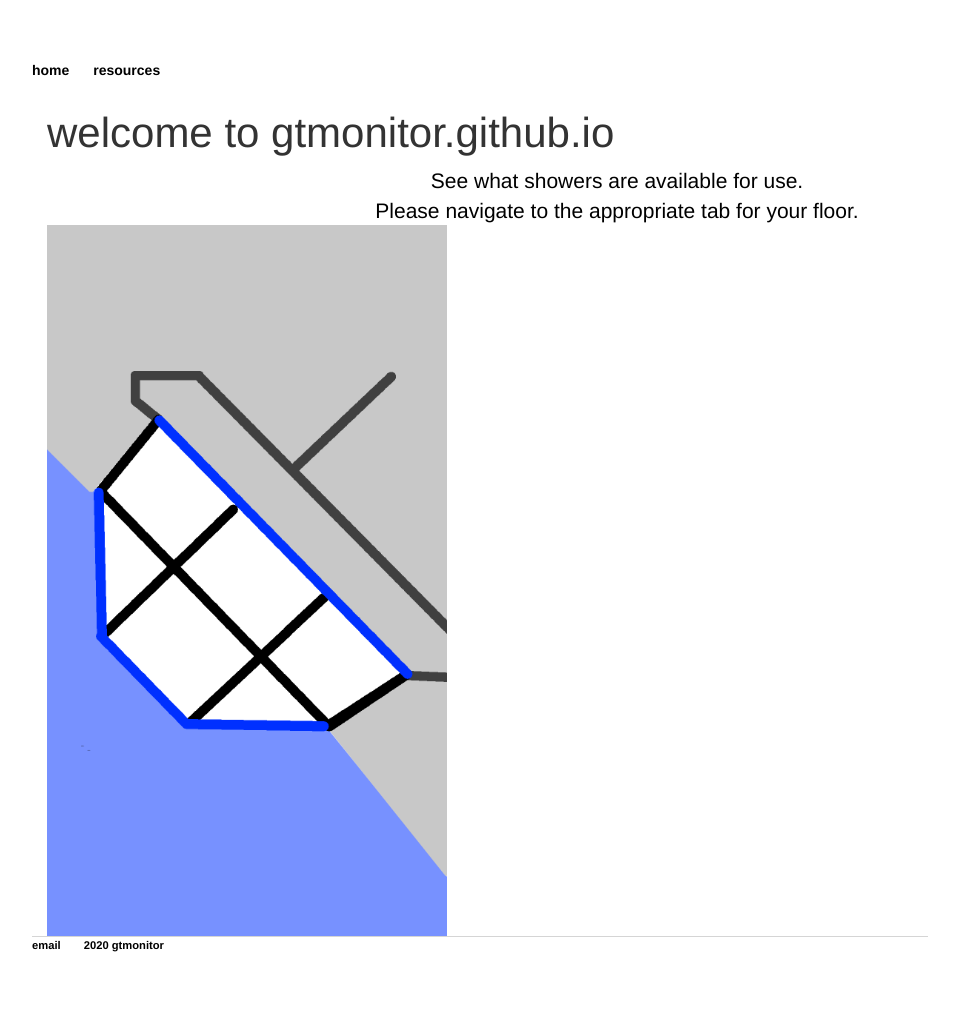
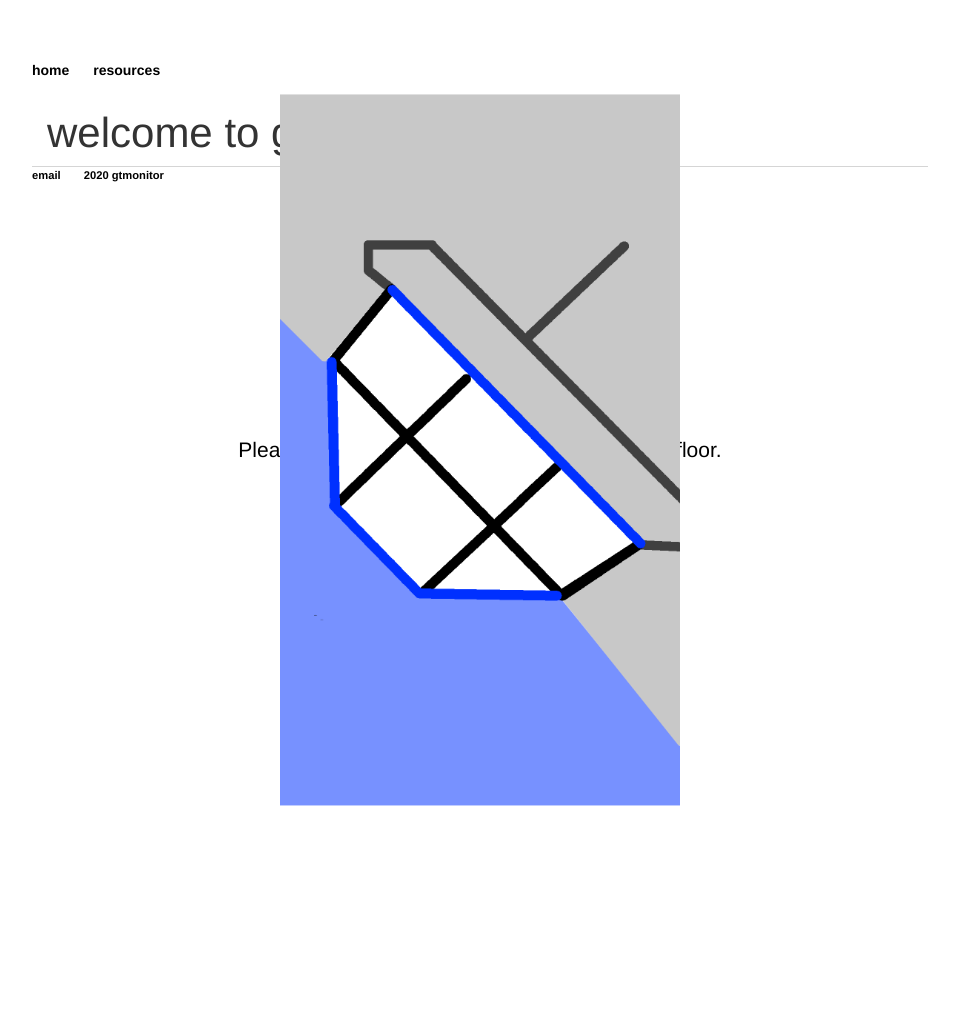
Before and after one commit to gtmonitor/gtmonitor.github.io, a Jekyll site: the page index.html, which Jekyll copies as it is, in a window 1280 px wide. Shown: the whole page, without its empty margins (160-1119 px from the left). Built offline with Jekyll 4.4.1, drawn with Linux system fonts in a browser that asks for light colours; comment, search, counter and statistics services are not loaded; after the commit the page ends 900 px from its top, so only the background shows below that.

Commit message:
Update main.css

```diff
--- a/css/main.css
+++ b/css/main.css
@@ -52,6 +52,10 @@ p {
     line-height: 1.4em;
     color: #000000;
 	margin: 0 auto;
+	position: absolute;
+    top: 50%;
+    left: 50%;
+    transform: translate(-50%, -50%);
 }
 footer {
     border-top: 1px solid #d5d5d5;
```
